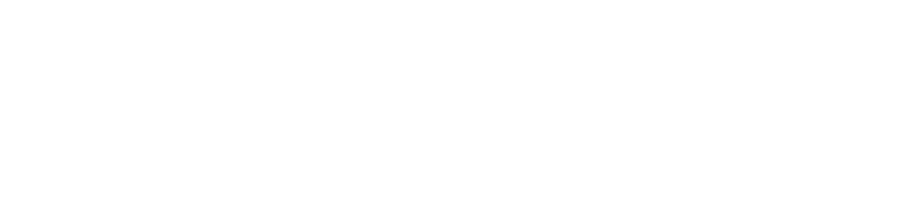
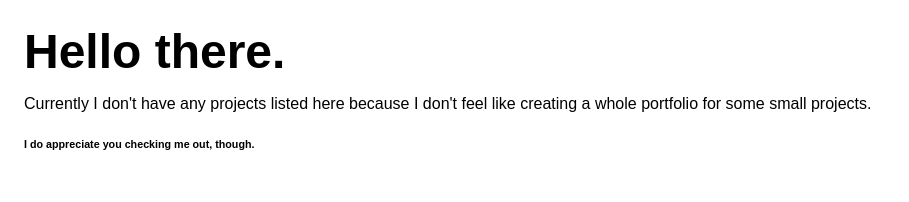
Before and after one commit to billymyers/billymyers.github.io, a plain HTML site: page index.html in a window 1280 px wide. Shown: the whole page, without its empty margins (0-909 px from the left). Drawn offline with Linux system fonts and the light colour scheme.

Commit message:
slightly updated website

```diff
--- a/index.html
+++ b/index.html
@@ -1,12 +1,21 @@
 <!DOCTYPE html>
 <html lang="en">
+
 <head>
     <meta charset="UTF-8">
-    <meta http-equiv="X-UA-Compatible" content="IE=edge">
     <meta name="viewport" content="width=device-width, initial-scale=1.0">
+    <link rel="stylesheet" href="./resources/css/style.css">
+    <link rel="shortcut icon" href="./resources/images/favicon.png" type="image/png">
     <title>nothing here.</title>
 </head>
+
 <body>
+    <div id="body">
+        <h1>Hello there.</h1>
+        <p>Currently I don't have any projects listed here because I don't feel like creating a whole portfolio for some
+            small projects.</p>
+        <h6>I do appreciate you checking me out, though.</h6>
+    </div>
+</body>
 
-</body>
 </html>
--- a/resources/css/style.css
+++ b/resources/css/style.css
@@ -1,3 +1,22 @@
 element {
 	color: red;
 }
+
+body {
+	display: inline-block;
+	margin: 0;
+	font-family: sans-serif;
+}
+
+#body {
+	padding: 1.5rem;
+}
+
+#body h1 {
+	margin: 0;
+	font-size: 3rem;
+}
+
+#body p {
+	font-size: 1rem;
+}
```
Also changed, not shown: resources/images/favicon.png (added).
